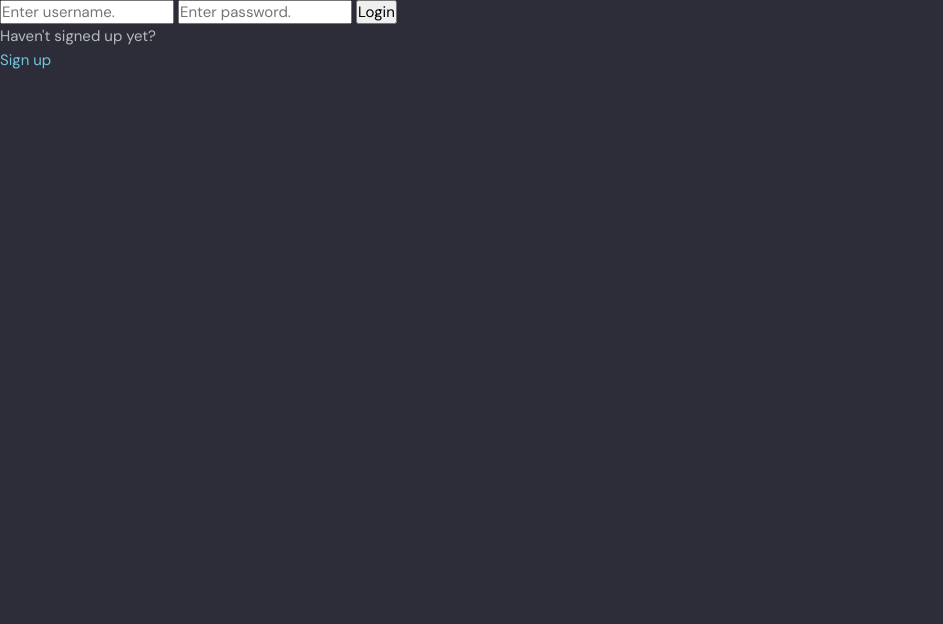
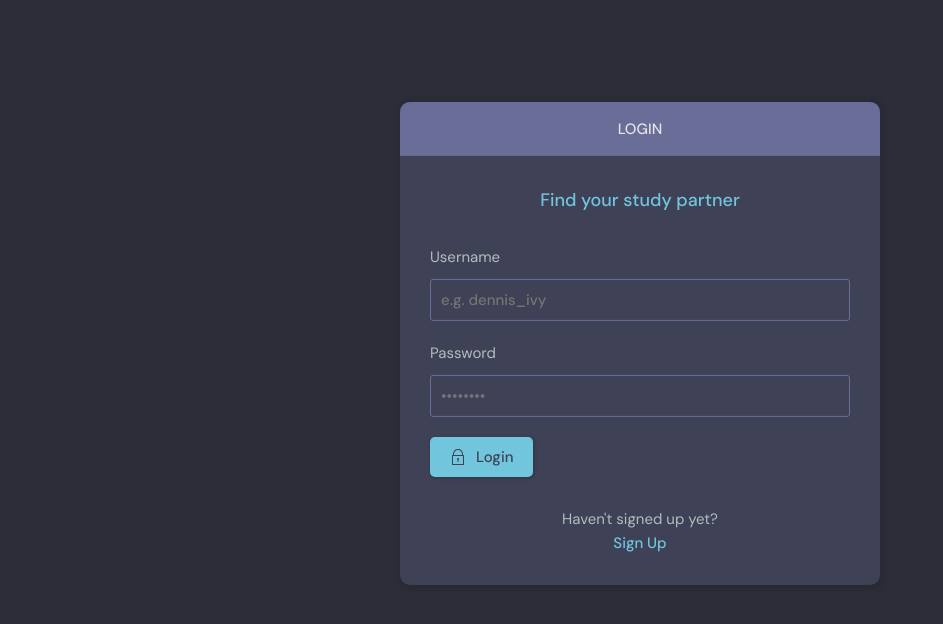
Before and after one commit to farout101/Uni_Geeks_xD, a Django app: a page that uses templates/navbar.html in a window 1280 px wide. Shown: the part 76-700 px from the top of the page, without its empty margins (0-943 px from the left). Run offline with Django 5.2, Linux system fonts and the light colour scheme.

Commit message:
add user update form and delete confirmation templates

```diff
--- a/project/forms.py
+++ b/project/forms.py
@@ -1,8 +1,14 @@
 from django.forms import ModelForm
 from . models import Room
+from django.contrib.auth.models import User
 
 class RoomForm(ModelForm):
     class Meta:
         model = Room
         fields = '__all__' # This will create the form with all of the metadata from the model.
         exclude = ['host','participants']
+
+class UserForm(ModelForm):
+    class Meta:
+        model = User
+        fields = ['username','email']
--- a/project/templates/project/login_register.html
+++ b/project/templates/project/login_register.html
@@ -1,34 +1,114 @@
 {% extends "main.html" %}
 
+
 {% block content %}
+<main class="auth layout">
 
-    <div>
   {% if page == 'login' %}
+  <div class="container">
+    <div class="layout__box">
+      <div class="layout__boxHeader">
+        <div class="layout__boxTitle">
+          <h3>Login</h3>
+        </div>
+      </div>
+      <div class="layout__body">
+        <h2 class="auth__tagline">Find your study partner</h2>
 
-        <div>
-            <form action="{% url 'login' %}" method="POST">
+        <form class="form" action="" method='POST'>
           {% csrf_token %}
-                <input type="text" name="username" placeholder="Enter username.">
-                <input type="password" name="password" placeholder="Enter password.">
-                <input type="submit" value="Login"/>
+          <div class="form__group form__group">
+            <label for="room_name">Username</label>
+            <input id="username" name="username" type="text" placeholder="e.g. dennis_ivy" />
+          </div>
+          <div class="form__group">
+            <label for="password">Password</label>
+            <input
+              id="password"
+              name="password"
+              type="password"
+              placeholder="&bull;&bull;&bull;&bull;&bull;&bull;&bull;&bull;"
+            />
+          </div>
+
+          <button class="btn btn--main" type="submit">
+            <svg
+              version="1.1"
+              xmlns="http://www.w3.org/2000/svg"
+              width="32"
+              height="32"
+              viewBox="0 0 32 32"
+            >
+              <title>lock</title>
+              <path
+                d="M27 12h-1v-2c0-5.514-4.486-10-10-10s-10 4.486-10 10v2h-1c-0.553 0-1 0.447-1 1v18c0 0.553 0.447 1 1 1h22c0.553 0 1-0.447 1-1v-18c0-0.553-0.447-1-1-1zM8 10c0-4.411 3.589-8 8-8s8 3.589 8 8v2h-16v-2zM26 30h-20v-16h20v16z"
+              ></path>
+              <path
+                d="M15 21.694v4.306h2v-4.306c0.587-0.348 1-0.961 1-1.694 0-1.105-0.895-2-2-2s-2 0.895-2 2c0 0.732 0.413 1.345 1 1.694z"
+              ></path>
+            </svg>
+
+            Login
+          </button>
         </form>
+
+        <div class="auth__action">
           <p>Haven't signed up yet?</p>
-            <a href="{% url 'register' %}">Sign up</a>
+          <a href="{% url 'register' %}" class="btn btn--link">Sign Up</a>
+        </div>
+      </div>
+    </div>
   </div>
 
   {% else %}
+  <div class="container">
+    <div class="layout__box">
+      <div class="layout__boxHeader">
+        <div class="layout__boxTitle">
+          <h3>Register</h3>
+        </div>
+      </div>
+      <div class="layout__body">
+        <h2 class="auth__tagline">Find your study partner</h2>
 
-        <div>
-            <form action="{% url 'register' %}" method="POST">
+        <form class="form" action="" method='POST'>
           {% csrf_token %}
-                {{ form.as_p }}
-                <input type="submit" value="Register"/>
+
+          {% for field in form %}
+            <div class="form__group form__group">
+              <label for="room_name">{{field.label}}</label>
+              {{field}}
+            </div>
+          {% endfor %}
+
+          <button class="btn btn--main" type="submit">
+            <svg
+              version="1.1"
+              xmlns="http://www.w3.org/2000/svg"
+              width="32"
+              height="32"
+              viewBox="0 0 32 32"
+            >
+              <title>lock</title>
+              <path
+                d="M27 12h-1v-2c0-5.514-4.486-10-10-10s-10 4.486-10 10v2h-1c-0.553 0-1 0.447-1 1v18c0 0.553 0.447 1 1 1h22c0.553 0 1-0.447 1-1v-18c0-0.553-0.447-1-1-1zM8 10c0-4.411 3.589-8 8-8s8 3.589 8 8v2h-16v-2zM26 30h-20v-16h20v16z"
+              ></path>
+              <path
+                d="M15 21.694v4.306h2v-4.306c0.587-0.348 1-0.961 1-1.694 0-1.105-0.895-2-2-2s-2 0.895-2 2c0 0.732 0.413 1.345 1 1.694z"
+              ></path>
+            </svg>
+
+            Register
+          </button>
         </form>
+
+        <div class="auth__action">
           <p>Already signed up?</p>
-            <a href="{% url 'login' %}">Login</a>
+          <a href="{% url 'login' %}" class="btn btn--link">Sign Up</a>
         </div>
-
+      </div>
+    </div>
+  </div>
   {% endif %}
-    </div>
-
+</main>
 {% endblock content %}
--- a/project/templates/project/room.html
+++ b/project/templates/project/room.html
@@ -119,7 +119,9 @@
           </div>
         </div>
         <div class="room__message">
-          <form action="#"><input name="" placeholder="Write your message here..." /></form>
+          <form action="" method="POST">
+            {% csrf_token %}
+            <input name="body" placeholder="Write your message here..." /></form>
         </div>
       </div>
       <!-- Room End -->
--- a/project/views.py
+++ b/project/views.py
@@ -6,7 +6,7 @@ from django.db.models import Q
 from . models import Room, Topic, Message
 from django.contrib.auth.models import User
 from django.contrib.auth import authenticate, login, logout
-from . forms import RoomForm
+from . forms import RoomForm, UserForm
 from django.contrib.auth.forms import UserCreationForm
 
 def loginPage(request):
@@ -152,5 +152,12 @@ def deleteMessage(request, pk):
 
 @login_required(login_url='login')
 def updateUser(request):
-    context = {}
+    user = request.user
+    form = UserForm(instance=user)
+    if request.method == "POST":
+        form = UserForm(request.POST, instance=user)
+        if form.is_valid():
+            form.save()
+            return redirect('user-profile', pk=user.id)
+    context = {'form': form}
     return render(request, 'project/update_user.html', context)
--- a/templates/navbar.html
+++ b/templates/navbar.html
@@ -21,7 +21,7 @@
         <!-- Logged In -->
         {% if request.user.is_authenticated %}
             <div class="header__user">
-            <a href="profile.html">
+            <a href="{% url 'update-user' %}">
                 <div class="avatar avatar--medium active">
                 <img src="https://randomuser.me/api/portraits/men/37.jpg" />
                 </div>
```
Also changed, not shown: project/templates/project/delete.html (+34 -6 lines), project/templates/project/delete_old.html (added, +12 -0 lines), project/templates/project/login_register_old.html (added, +34 -0 lines), project/templates/project/update_user.html (+8 -18 lines), db.sqlite3. Lines whose indentation alone changed are shown as unchanged.
